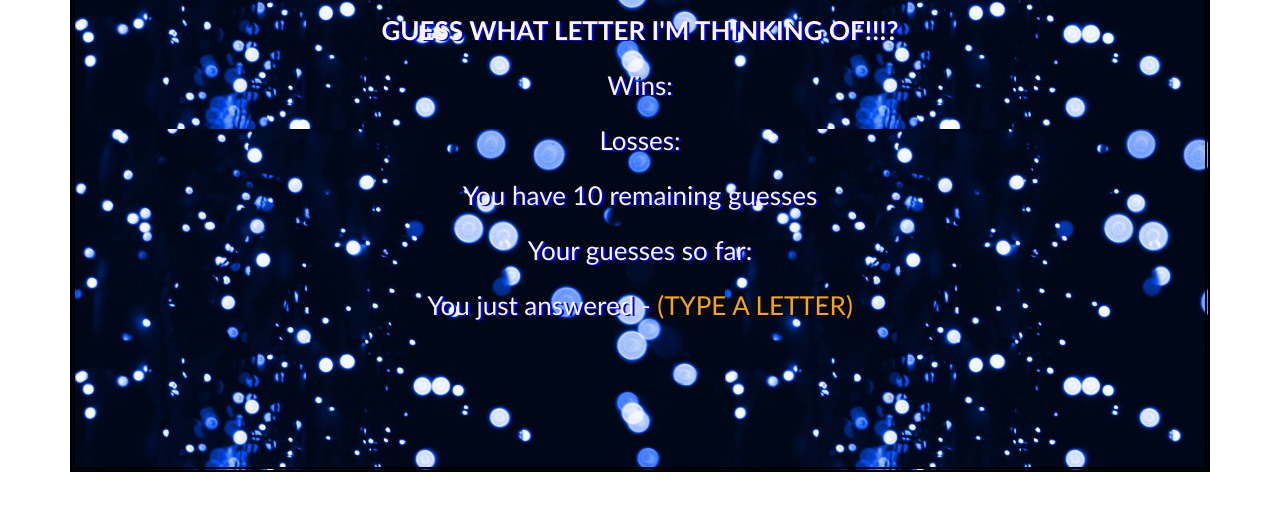
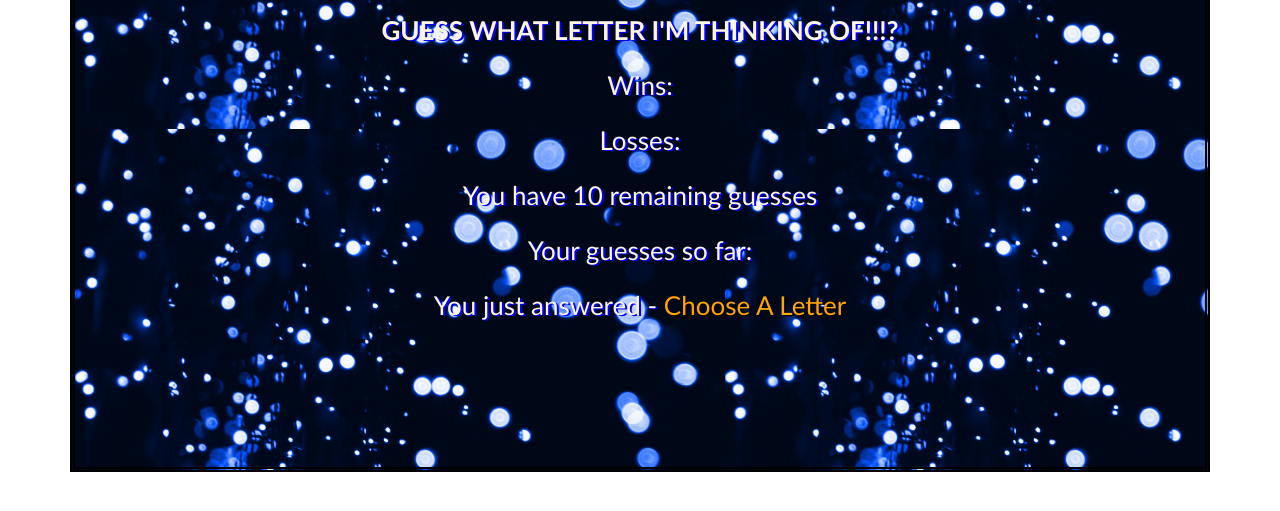
Before and after one commit to bmadeira7/Psychic-Game, a plain HTML site: page index.html in a window 1280 px wide. Shown: the part 253-764 px from the top of the page. Drawn offline with nearby package versions, Linux system fonts and the light colour scheme.

Commit message:
js update

```diff
--- a/assets/javascript/game.js
+++ b/assets/javascript/game.js
@@ -19,7 +19,7 @@
 
  //creating variables to link to my <p> elements
  var userText = document.getElementById("you-answered");
- var winsText = document.getElementById("wins-text")
+ var winsText = document.getElementById("wins-text");
  var lossesText = document.getElementById("losses-text");
  var remainingGuessesSpan = document.getElementById("remaining-guesses");
  var guessedSoFar = document.getElementById("guessed");
@@ -28,6 +28,7 @@
      remainingTurns = 10;
      guessedAnswers = [];
      computerChoice = alphabet[Math.floor(Math.random() * alphabet.length)]
+     userText.textContent = "Choose A Letter";
  }
 
  var guessesReset = []
@@ -40,8 +41,9 @@
 
  document.onkeyup = function (event) {
 
+    console.log(event.key);
+     console.log(userText);
 
-     console.log(userText)
      userText.textContent = event.key;
      winsText.textContent = "Wins: " + wins;
      lossesText.textContent = "Losses: " + losses;
--- a/index.html
+++ b/index.html
@@ -32,7 +32,7 @@
                 <p id="losses-text">Losses:</p>
                 <p>You have <span id="remaining-guesses">10</span> remaining guesses</p>
                 <p id="guessed">Your guesses so far:</p>
-                <p>You just answered - <span id="you-answered">(TYPE A LETTER)</span></p>
+                <p>You just answered - <span id="you-answered"></span></p>
             </div>
         </div>
     </div>
```
